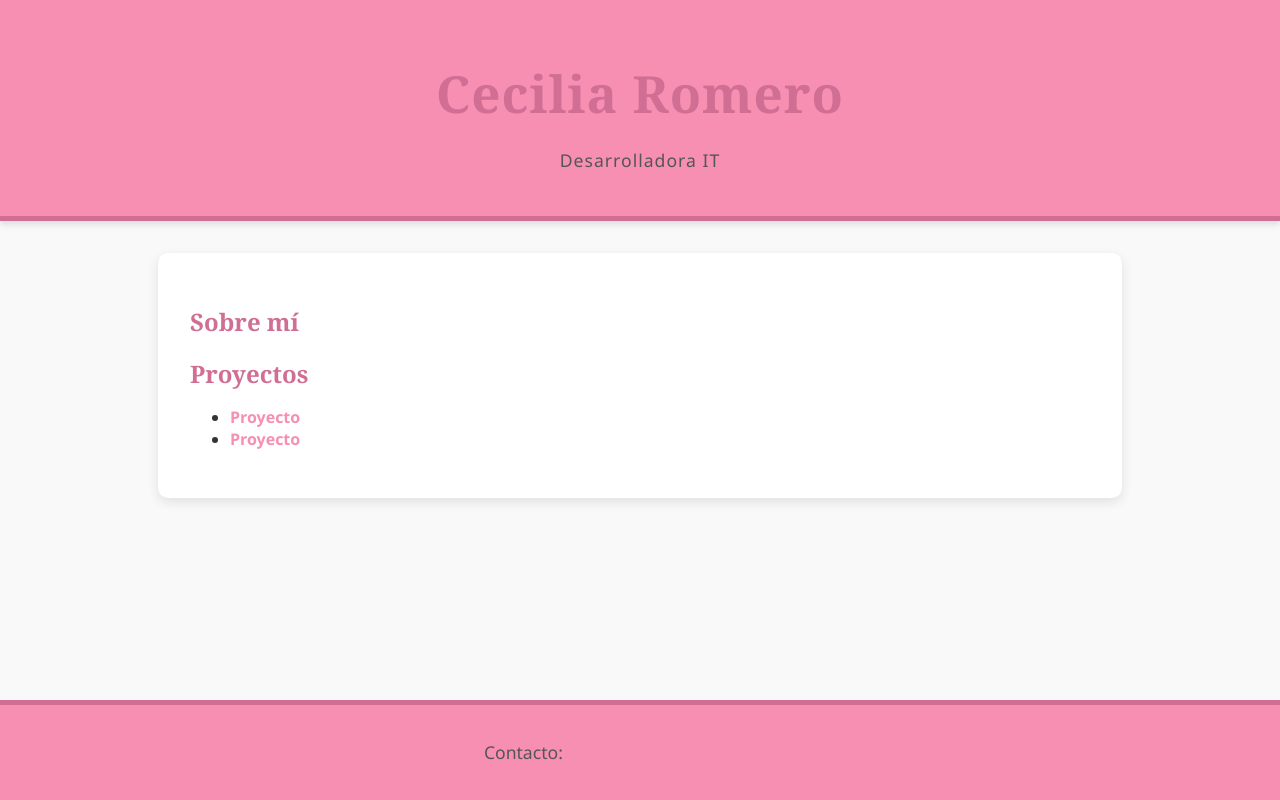
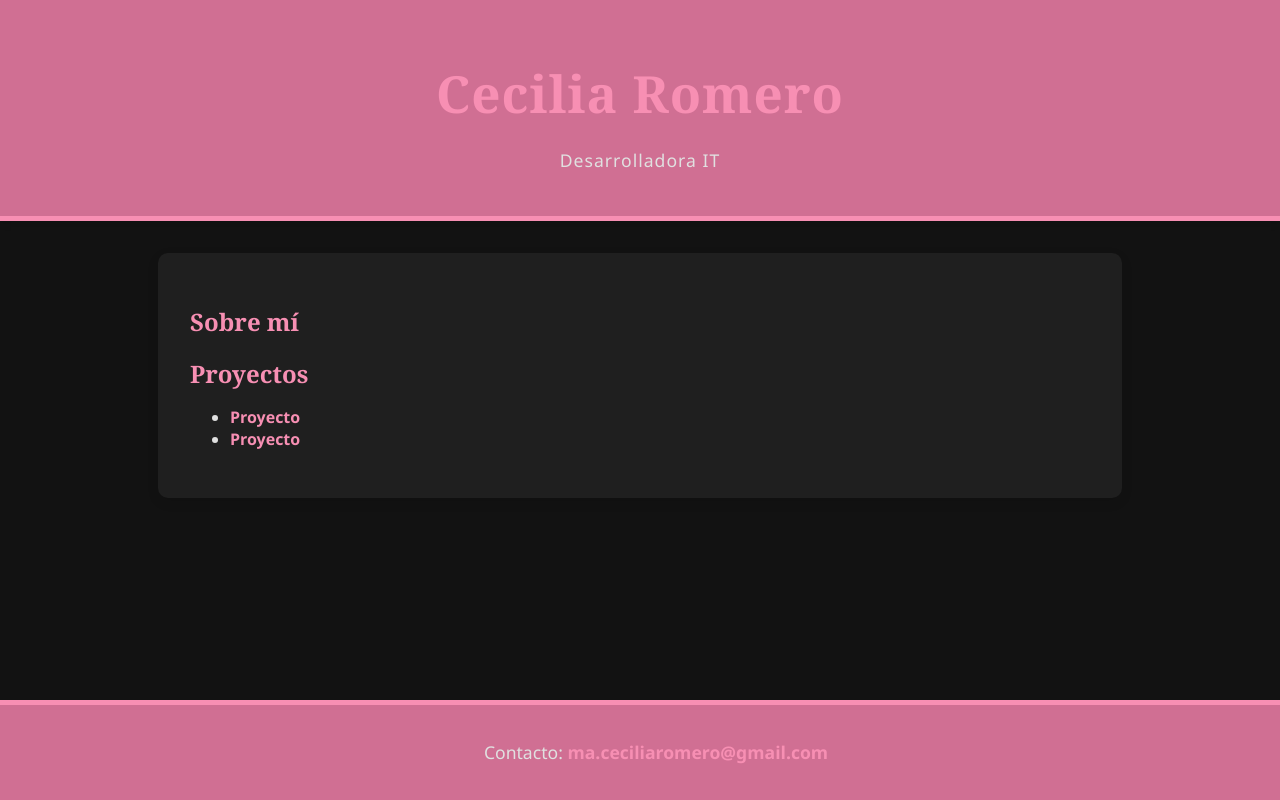
Before and after one commit to MariaCeciliaRomero/MariaCeciliaRomero, a plain HTML site: page index.html in a window 1280 px wide. Drawn offline with Linux system fonts and the light colour scheme.

Commit message:
Update styles.css

```diff
--- a/styles.css
+++ b/styles.css
@@ -2,32 +2,32 @@ body {
     font-family: 'Segoe UI', Tahoma, Geneva, Verdana, sans-serif;
     margin: 0;
     padding: 0;
-    background-color: #f9f9f9; /* Fondo suave, casi blanco */
-    color: #333;
+    background-color: #121212; /* Fondo negro */
+    color: #e0e0e0; /* Color de texto en gris claro para contraste */
 }
 
 header {
-    background-color: #f78fb3; /* Un color rosa suave */
+    background-color: #d06f93; /* Rosa oscuro para el encabezado */
     color: #fff;
     padding: 1.5rem;
     text-align: center;
-    border-bottom: 5px solid #d06f93; /* Detalle elegante con borde rosa oscuro */
+    border-bottom: 5px solid #f78fb3; /* Detalle elegante con borde rosa claro */
     box-shadow: 0 4px 6px rgba(0, 0, 0, 0.1); /* Sombra suave */
-    font-size: 1.6rem; /* Texto un poco más grande */
-    letter-spacing: 1px; /* Espaciado más amplio */
+    font-size: 1.6rem;
+    letter-spacing: 1px;
 }
 
 main {
     padding: 2rem;
-    background-color: #fff; /* Fondo blanco para la sección principal */
-    border-radius: 10px; /* Bordes redondeados */
-    box-shadow: 0 4px 12px rgba(0, 0, 0, 0.1); /* Sombra para un efecto de elevación */
+    background-color: #1f1f1f; /* Fondo gris oscuro para la sección principal */
+    border-radius: 10px;
+    box-shadow: 0 4px 12px rgba(0, 0, 0, 0.1);
     max-width: 900px;
     margin: 2rem auto;
 }
 
 footer {
-    background-color: #f78fb3; /* Mismo rosa suave que el header */
+    background-color: #d06f93; /* Rosa oscuro para el pie de página */
     color: #fff;
     text-align: center;
     padding: 1rem;
@@ -35,43 +35,43 @@ footer {
     width: 100%;
     bottom: 0;
     font-size: 1rem;
-    border-top: 5px solid #d06f93; /* Detalle elegante en el pie de página */
+    border-top: 5px solid #f78fb3; /* Detalle elegante en el pie de página */
 }
 
 button {
-    background-color: #ff69b4; /* Un color rosa fuerte */
+    background-color: #ff1493; /* Rosa fuerte */
     color: #fff;
     padding: 0.8rem 1.5rem;
     font-size: 1.1rem;
     border: none;
-    border-radius: 30px; /* Bordes redondeados */
+    border-radius: 30px;
     cursor: pointer;
     transition: background-color 0.3s ease;
 }
 
 button:hover {
-    background-color: #ff1493; /* Un rosa más intenso al pasar el ratón */
+    background-color: #ff69b4; /* Rosa más suave al pasar el ratón */
 }
 
 a {
-    color: #f78fb3;
+    color: #f78fb3; /* Rosa suave para los enlaces */
     text-decoration: none;
     font-weight: bold;
 }
 
 a:hover {
     text-decoration: underline;
-    color: #d06f93;
+    color: #d06f93; /* Rosa oscuro para el hover en enlaces */
 }
 
 h1, h2, h3 {
-    font-family: 'Georgia', serif; /* Para dar un toque más elegante y femenino */
-    color: #d06f93;
+    font-family: 'Georgia', serif;
+    color: #f78fb3; /* Rosa claro para los títulos */
     margin-bottom: 1rem;
 }
 
 p {
     line-height: 1.6;
-    color: #555; /* Un gris oscuro para mayor legibilidad */
+    color: #e0e0e0; /* Gris claro para el texto */
     font-size: 1.1rem;
 }
```
